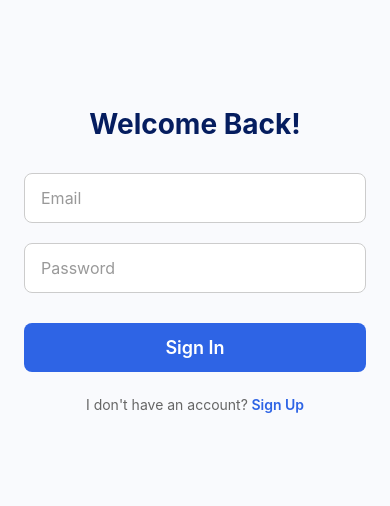
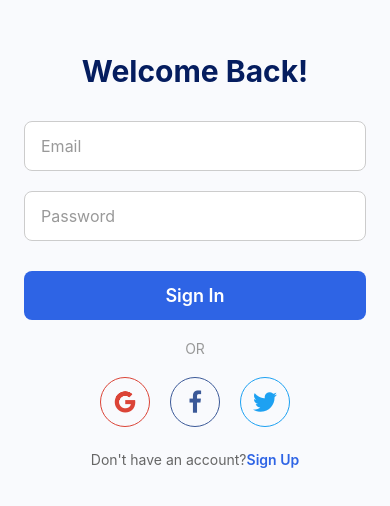
Before and after one commit to Kaifshk1707/Loopify, a React Native app: screen /SignInScreen in a window 390 px wide. Shown: the part 162-668 px from the top of the page. Built offline with nearby package versions, Linux system fonts and the light colour scheme.

Commit message:
Auth work is done.

```diff
--- a/package.json
+++ b/package.json
@@ -9,6 +9,8 @@
     "web": "expo start --web"
   },
   "dependencies": {
+    "@react-native-firebase/app": "^22.1.0",
+    "@react-native-firebase/auth": "^22.1.0",
     "@react-navigation/bottom-tabs": "^7.3.10",
     "@react-navigation/native": "^7.1.6",
     "@react-navigation/stack": "^7.2.10",
--- a/src/components/Auth/SignInScreen.tsx
+++ b/src/components/Auth/SignInScreen.tsx
@@ -1,35 +1,63 @@
-import {
-  View,
-  Text,
-  TextInput,
-  TouchableOpacity,
-  StyleSheet,
-  Alert,
-} from "react-native";
+import { View, Text, TextInput, TouchableOpacity, Alert } from "react-native";
 import React, { useState } from "react";
 import { useNavigation } from "@react-navigation/native";
+import auth from "@react-native-firebase/auth";
+import { FontAwesome, AntDesign } from "@expo/vector-icons";
 
 const SignInScreen = () => {
   const navigation = useNavigation();
-
   const [email, setEmail] = useState("");
   const [password, setPassword] = useState("");
 
   const handleSignIn = () => {
-    if (email.trim() === "" || password.trim() === "") {
-      Alert.alert("Error", "Please enter email and password");
+    if (!email || !password) {
+      Alert.alert("Please enter both email and password");
       return;
     }
 
-    // add Firebase/Auth logic
+    auth()
+      .signInWithEmailAndPassword(email, password)
+      .then(() => {
+        Alert.alert("Success", "Logged in successfully");
+        navigation.navigate("MainAppBottomTab");
+      })
+      .catch((err) => {
+        Alert.alert("Login Error", err.message);
+      });
+  };
 
-    // If success, navigate to HomeScreen
-    navigation.navigate("MainAppBottomTab");
+  const handleGoogleLogin = () => {
+    Alert.alert("Info", "Google login pressed");
+  };
+
+  const handleFacebookLogin = () => {
+    Alert.alert("Info", "Facebook login pressed");
+  };
+
+  const handleTwitterLogin = () => {
+    Alert.alert("Info", "Twitter login pressed");
   };
 
   return (
-    <View style={styles.container}>
-      <Text style={styles.title}>Welcome Back!</Text>
+    <View
+      style={{
+        flex: 1,
+        padding: 24,
+        backgroundColor: "#f9fafd",
+        justifyContent: "center",
+      }}
+    >
+      <Text
+        style={{
+          fontSize: 30,
+          fontWeight: "bold",
+          color: "#051d5f",
+          alignSelf: "center",
+          marginBottom: 32,
+        }}
+      >
+        Welcome Back!
+      </Text>
 
       <TextInput
         placeholder="Email"
@@ -37,8 +65,17 @@ const SignInScreen = () => {
         onChangeText={setEmail}
         keyboardType="email-address"
         autoCapitalize="none"
-        style={styles.input}
         placeholderTextColor="#999"
+        style={{
+          height: 50,
+          backgroundColor: "#fff",
+          borderRadius: 8,
+          paddingHorizontal: 16,
+          marginBottom: 20,
+          fontSize: 16,
+          borderColor: "#ccc",
+          borderWidth: 1,
+        }}
       />
 
       <TextInput
@@ -46,18 +83,118 @@ const SignInScreen = () => {
         value={password}
         onChangeText={setPassword}
         secureTextEntry
-        style={styles.input}
         placeholderTextColor="#999"
+        style={{
+          height: 50,
+          backgroundColor: "#fff",
+          borderRadius: 8,
+          paddingHorizontal: 16,
+          marginBottom: 20,
+          fontSize: 16,
+          borderColor: "#ccc",
+          borderWidth: 1,
+        }}
       />
 
-      <TouchableOpacity style={styles.button} onPress={handleSignIn}>
-        <Text style={styles.buttonText}>Sign In</Text>
+      <TouchableOpacity
+        onPress={handleSignIn}
+        style={{
+          backgroundColor: "#2e64e5",
+          paddingVertical: 14,
+          borderRadius: 8,
+          alignItems: "center",
+          marginTop: 10,
+        }}
+      >
+        <Text
+          style={{
+            color: "#fff",
+            fontSize: 18,
+            fontWeight: "600",
+          }}
+        >
+          Sign In
+        </Text>
       </TouchableOpacity>
 
-      <View style={styles.bottomTextContainer}>
-        <Text style={styles.bottomText}>I don't have an account?</Text>
+      <Text
+        style={{
+          textAlign: "center",
+          marginVertical: 20,
+          fontSize: 14,
+          color: "#999",
+        }}
+      >
+        OR
+      </Text>
+
+      <View style={{ flexDirection: "row", justifyContent: "center", gap: 20 }}>
+        <TouchableOpacity
+          onPress={handleGoogleLogin}
+          style={{
+            width: 50,
+            height: 50,
+            borderRadius: 25,
+            justifyContent: "center",
+            alignItems: "center",
+            borderWidth: 1,
+            borderColor: "#DB4437",
+          }}
+        >
+          <AntDesign name="google" size={24} color="#DB4437" />
+        </TouchableOpacity>
+
+        <TouchableOpacity
+          onPress={handleFacebookLogin}
+          style={{
+            width: 50,
+            height: 50,
+            borderRadius: 25,
+            justifyContent: "center",
+            alignItems: "center",
+            borderWidth: 1,
+            borderColor: "#3b5998",
+          }}
+        >
+          <FontAwesome name="facebook" size={24} color="#3b5998" />
+        </TouchableOpacity>
+
+        <TouchableOpacity
+          onPress={handleTwitterLogin}
+          style={{
+            width: 50,
+            height: 50,
+            borderRadius: 25,
+            justifyContent: "center",
+            alignItems: "center",
+            borderWidth: 1,
+            borderColor: "#1DA1F2",
+          }}
+        >
+          <AntDesign name="twitter" size={24} color="#1DA1F2" />
+        </TouchableOpacity>
+      </View>
+
+      <View
+        style={{
+          flexDirection: "row",
+          justifyContent: "center",
+          marginTop: 24,
+        }}
+      >
+        <Text style={{ color: "#666", fontSize: 14 }}>
+          Don't have an account?
+        </Text>
         <TouchableOpacity onPress={() => navigation.navigate("SignUpScreen")}>
-          <Text style={styles.signInText}> Sign Up</Text>
+          <Text
+            style={{
+              color: "#2e64e5",
+              fontSize: 14,
+              fontWeight: "600",
+            }}
+          >
+            Sign Up
+          </Text>
         </TouchableOpacity>
       </View>
     </View>
@@ -65,55 +202,3 @@ const SignInScreen = () => {
 };
 
 export default SignInScreen;
-
-const styles = StyleSheet.create({
-  container: {
-    flex: 1,
-    padding: 24,
-    backgroundColor: "#f9fafd",
-    justifyContent: "center",
-  },
-  title: {
-    fontSize: 28,
-    fontWeight: "bold",
-    color: "#051d5f",
-    alignSelf: "center",
-    marginBottom: 32,
-  },
-  input: {
-    height: 50,
-    backgroundColor: "#fff",
-    borderRadius: 8,
-    paddingHorizontal: 16,
-    marginBottom: 20,
-    fontSize: 16,
-    borderColor: "#ccc",
-    borderWidth: 1,
-  },
-  button: {
-    backgroundColor: "#2e64e5",
-    paddingVertical: 14,
-    borderRadius: 8,
-    alignItems: "center",
-    marginTop: 10,
-  },
-  buttonText: {
-    color: "#fff",
-    fontSize: 18,
-    fontWeight: "600",
-  },
-  bottomTextContainer: {
-    flexDirection: "row",
-    justifyContent: "center",
-    marginTop: 24,
-  },
-  bottomText: {
-    color: "#666",
-    fontSize: 14,
-  },
-  signInText: {
-    color: "#2e64e5",
-    fontSize: 14,
-    fontWeight: "600",
-  },
-});
--- a/src/components/Auth/SignUpScreen.tsx
+++ b/src/components/Auth/SignUpScreen.tsx
@@ -8,37 +8,44 @@ import {
 } from "react-native";
 import React, { useState } from "react";
 import { useNavigation } from "@react-navigation/native";
+import auth from "@react-native-firebase/auth"
 
 const SignUpScreen = () => {
   const navigation = useNavigation();
 
-  const [name, setName] = useState("");
+  const [confimPassword, setConfirmPassword] = useState("");
   const [email, setEmail] = useState("");
   const [password, setPassword] = useState("");
 
+
   const handleSignUp = () => {
-    if (name.trim() === "" || email.trim() === "" || password.trim() === "") {
-      Alert.alert("Error", "Please fill all fields");
-      return;
-    }
+    auth()
+      .createUserWithEmailAndPassword(email, password)
+      .then(() => {
+        Alert.alert("User has been created please now login");
+        navigation.navigate("SignInScreen");
+      })
+      .catch((err) => {
+        // console.log(err.nativeErrorMessage);
+        Alert.alert(err.message);
+      });
+  };
 
-    // Yaha aap Firebase ya API se sign up kara sakte ho
+  // const handleSignUp = () => {
+  //   if (name.trim() === "" || email.trim() === "" || password.trim() === "") {
+  //     Alert.alert("Error", "Please fill all fields");
+  //     return;
+  //   }
 
-    Alert.alert("Success", "Account created successfully");
-    navigation.navigate("MainAppBottomTab"); // Ya "SignInScreen" agar chaaho
-  };
+  //   // Yaha aap Firebase ya API se sign up kara sakte ho
+
+  //   Alert.alert("Success", "Account created successfully");
+  //   navigation.navigate("MainAppBottomTab"); // Ya "SignInScreen" agar chaaho
+  // };
 
   return (
     <View style={styles.container}>
       <Text style={styles.title}>Create Account</Text>
-
-      <TextInput
-        placeholder="Name"
-        value={name}
-        onChangeText={setName}
-        style={styles.input}
-        placeholderTextColor="#999"
-      />
 
       <TextInput
         placeholder="Email"
@@ -56,6 +63,14 @@ const SignUpScreen = () => {
         onChangeText={setPassword}
         secureTextEntry
         style={styles.input}
+        placeholderTextColor="#999"
+      />
+      <TextInput
+        placeholder="Confirm Password"
+        value={confimPassword}
+        onChangeText={setConfirmPassword}
+        style={styles.input}
+        secureTextEntry
         placeholderTextColor="#999"
       />
 
@@ -95,7 +110,7 @@ const styles = StyleSheet.create({
     borderRadius: 8,
     paddingHorizontal: 16,
     marginBottom: 20,
-    fontSize: 16,
+    fontSize: 14,
     borderColor: "#ccc",
     borderWidth: 1,
   },
```
Also changed, not shown: 4 other files (tests, documents, lock files or other folders).
